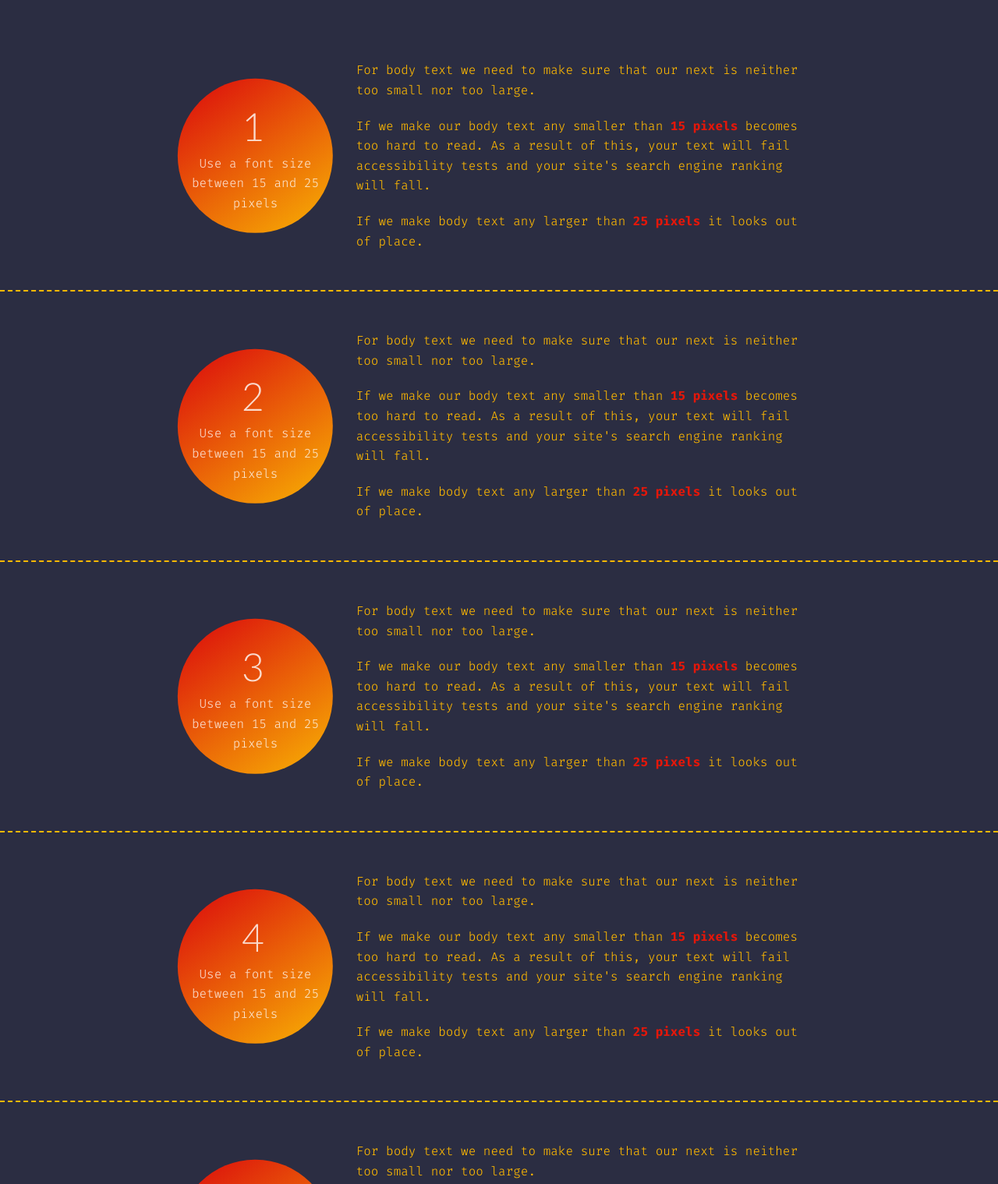
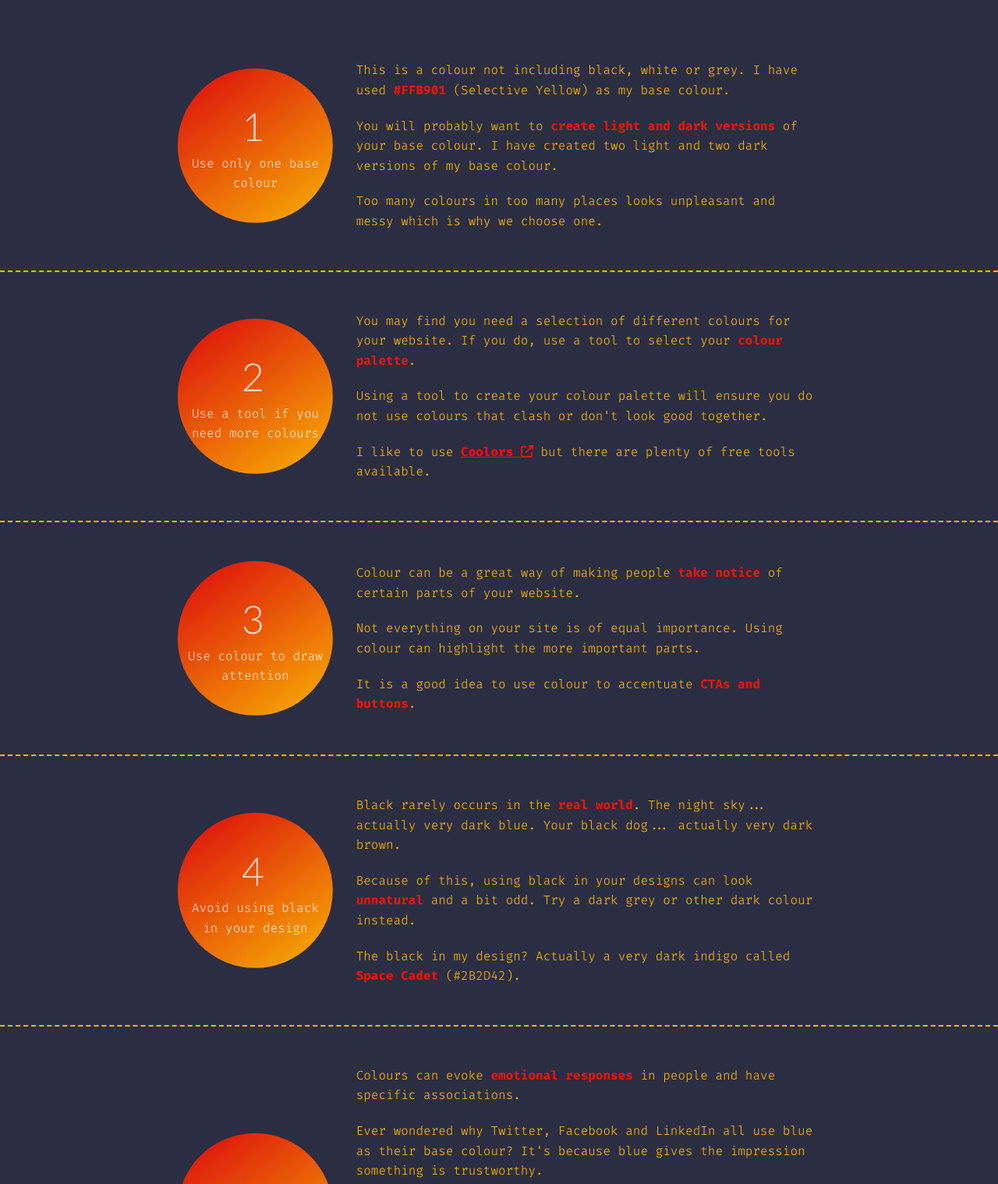
Before and after one commit to andrewCodes/design4devs, a website: page index.html in a window 1280 px wide. Shown: the part 5523-7042 px from the top of the page at 78% size. Drawn offline with Linux system fonts and the light colour scheme.

Commit message:
Colours section completed along with some minor changes elsewhere

```diff
--- a/index.html
+++ b/index.html
@@ -7,7 +7,13 @@
         <!-- FONTS -->
         <link rel="preconnect" href="https://fonts.gstatic.com">
         <link href="https://fonts.googleapis.com/css2?family=Fira+Code:wght@300;400;600;700&family=Lato:ital,wght@0,100;0,300;0,400;0,700;0,900;1,400&display=swap" rel="stylesheet">
+
+        <!-- FONT AWESOME -->
+        <script src="https://kit.fontawesome.com/8038f19ef7.js" crossorigin="anonymous"></script>
+
+        <!-- CUSTOM CSS -->
         <link rel="stylesheet" href="CSS/style.css">
+
         <title>Design for Devs</title>
     </head>
 
@@ -160,13 +166,13 @@
                 <div class="colours__bullet-bg colours__bullet-bg--1">
                     <div class="colours__bullet">
                         <h2 class="colours__bullet-number heading-1">1</h2>
-                        <p class="colours__bullet-text">Use a font size between 15 and 25 pixels</p>
+                        <p class="colours__bullet-text">Use only one base colour</p>
                     </div>
                 </div>
                 <div class="colours__explainer colours__explainer--1">
-                    <p>For body text we need to make sure that our next is neither too small nor too large.</p>
-                    <p>If we make our body text any smaller than <span>15 pixels</span> becomes too hard to read. As a result of this, your text will fail accessibility tests and your site's search engine ranking will fall.</p>
-                    <p>If we make body text any larger than <span>25 pixels</span> it looks out of place.</p>
+                    <p>This is a colour not including black, white or grey. I have used <span>&#35;FFB901</span> (Selective Yellow) as my base colour.</p>
+                    <p>You will probably want to <span>create light and dark versions</span> of your base colour. I have created two light and two dark versions of my base colour.</p>
+                    <p>Too many colours in too many places looks unpleasant and messy which is why we choose one.</p>
                 </div>
                 <div class="colours__separator colours__separator--1"></div>
 
@@ -175,13 +181,13 @@
                 <div class="colours__bullet-bg colours__bullet-bg--2">
                     <div class="colours__bullet">
                         <h2 class="colours__bullet-number heading-1">2</h2>
-                        <p class="colours__bullet-text">Use a font size between 15 and 25 pixels</p>
+                        <p class="colours__bullet-text">Use a tool if you need more colours</p>
                     </div>
                 </div>
                 <div class="colours__explainer colours__explainer--2">
-                    <p>For body text we need to make sure that our next is neither too small nor too large.</p>
-                    <p>If we make our body text any smaller than <span>15 pixels</span> becomes too hard to read. As a result of this, your text will fail accessibility tests and your site's search engine ranking will fall.</p>
-                    <p>If we make body text any larger than <span>25 pixels</span> it looks out of place.</p>
+                    <p>You may find you need a selection of different colours for your website. If you do, use a tool to select your <span>colour palette</span>.</p>
+                    <p>Using a tool to create your colour palette will ensure you do not use colours that clash or don't look good together.</p>
+                    <p>I like to use <a href="https://coolors.co" target="_blank">Coolors <i class="fas fa-external-link-alt"></i></a> but there are plenty of free tools available.</p>
                 </div>
                 <div class="colours__separator colours__separator--2"></div>
 
@@ -190,13 +196,13 @@
                 <div class="colours__bullet-bg colours__bullet-bg--3">
                     <div class="colours__bullet">
                         <h2 class="colours__bullet-number heading-1">3</h2>
-                        <p class="colours__bullet-text">Use a font size between 15 and 25 pixels</p>
+                        <p class="colours__bullet-text">Use colour to draw attention</p>
                     </div>
                 </div>
                 <div class="colours__explainer colours__explainer--3">
-                    <p>For body text we need to make sure that our next is neither too small nor too large.</p>
-                    <p>If we make our body text any smaller than <span>15 pixels</span> becomes too hard to read. As a result of this, your text will fail accessibility tests and your site's search engine ranking will fall.</p>
-                    <p>If we make body text any larger than <span>25 pixels</span> it looks out of place.</p>
+                    <p>Colour can be a great way of making people <span>take notice</span> of certain parts of your website.</p>
+                    <p>Not everything on your site is of equal importance. Using colour can highlight the more important parts.</p>
+                    <p>It is a good idea to use colour to accentuate <span>CTAs and buttons</span>.</p>
                 </div>
                 <div class="colours__separator colours__separator--3"></div>
 
@@ -205,13 +211,13 @@
                 <div class="colours__bullet-bg colours__bullet-bg--4">
                     <div class="colours__bullet">
                         <h2 class="colours__bullet-number heading-1">4</h2>
-                        <p class="colours__bullet-text">Use a font size between 15 and 25 pixels</p>
+                        <p class="colours__bullet-text">Avoid using black in your design</p>
                     </div>
                 </div>
                 <div class="colours__explainer colours__explainer--4">
-                    <p>For body text we need to make sure that our next is neither too small nor too large.</p>
-                    <p>If we make our body text any smaller than <span>15 pixels</span> becomes too hard to read. As a result of this, your text will fail accessibility tests and your site's search engine ranking will fall.</p>
-                    <p>If we make body text any larger than <span>25 pixels</span> it looks out of place.</p>
+                    <p>Black rarely occurs in the <span>real world</span>. The night sky... actually very dark blue. Your black dog... actually very dark brown.</p>
+                    <p>Because of this, using black in your designs can look <span>unnatural</span> and a bit odd. Try a dark grey or other dark colour instead.</p>
+                    <p>The black in my design? Actually a very dark indigo called <span>Space Cadet</span> (#2B2D42).</p>
                 </div>
                 <div class="colours__separator colours__separator--4"></div>
 
@@ -220,13 +226,13 @@
                 <div class="colours__bullet-bg colours__bullet-bg--5">
                     <div class="colours__bullet">
                         <h2 class="colours__bullet-number heading-1">5</h2>
-                        <p class="colours__bullet-text">Use a font size between 15 and 25 pixels</p>
+                        <p class="colours__bullet-text">Use colours wisely</p>
                     </div>
                 </div>
                 <div class="colours__explainer colours__explainer--5">
-                    <p>For body text we need to make sure that our next is neither too small nor too large.</p>
-                    <p>If we make our body text any smaller than <span>15 pixels</span> becomes too hard to read. As a result of this, your text will fail accessibility tests and your site's search engine ranking will fall.</p>
-                    <p>If we make body text any larger than <span>25 pixels</span> it looks out of place.</p>
+                    <p>Colours can evoke <span>emotional responses</span> in people and have specific associations.</p>
+                    <p>Ever wondered why Twitter, Facebook and LinkedIn all use blue as their base colour? It's because blue gives the impression something is trustworthy.</p>
+                    <p><span>Red</span>: power and excitement<br><span>Orange</span>: cheerful and friendly<br><span>Yellow</span>: energetic and happy<br><span>Green</span>: nature and harmony<br><span>Blue</span>: trustworthy and professional<br><span>Purple</span>: nobilty and wealth<br><span>Pink</span>: romance and love<br><span>Brown</span>: reliability and relaxation</p>
                 </div>
                 <div class="colours__separator colours__separator--5"></div>
 
--- a/sass/components/_btn.scss
+++ b/sass/components/_btn.scss
@@ -4,6 +4,7 @@
     border: none;
     padding: 1rem 3rem;
     box-shadow: $shadow;
+    cursor: pointer;
     transition: all .2s;
 
     &:hover {
--- a/sass/sections/_colours.scss
+++ b/sass/sections/_colours.scss
@@ -70,6 +70,12 @@
                 color: $color-base-x-dark;
                 font-weight: 700;
             }
+
+            & a:link, a:visited {
+                color: $color-base-x-dark;
+                font-weight: 700;
+                text-decoration: underline;
+            }
         }
 
         &--1 {
```
Also changed, not shown: CSS/style.comp.css, CSS/style.concat.css, CSS/style.css, CSS/style.prefix.css.
